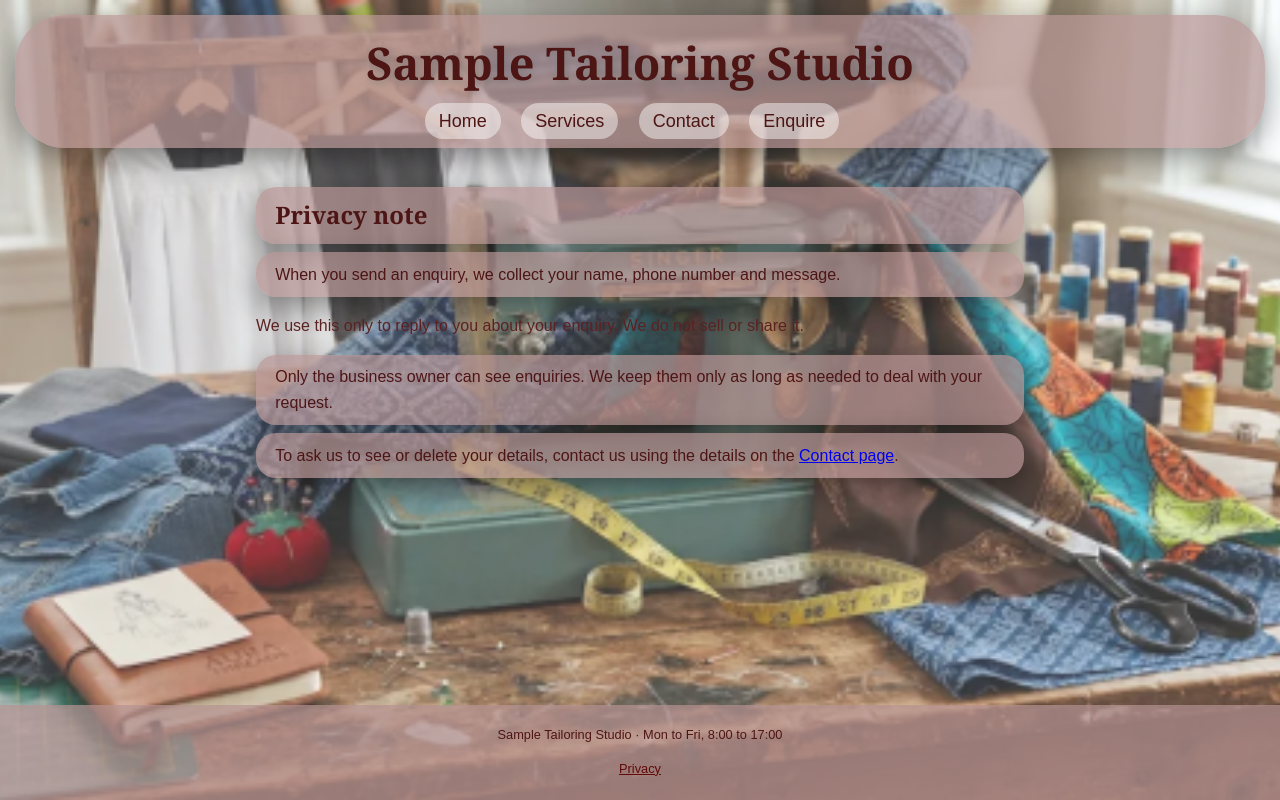
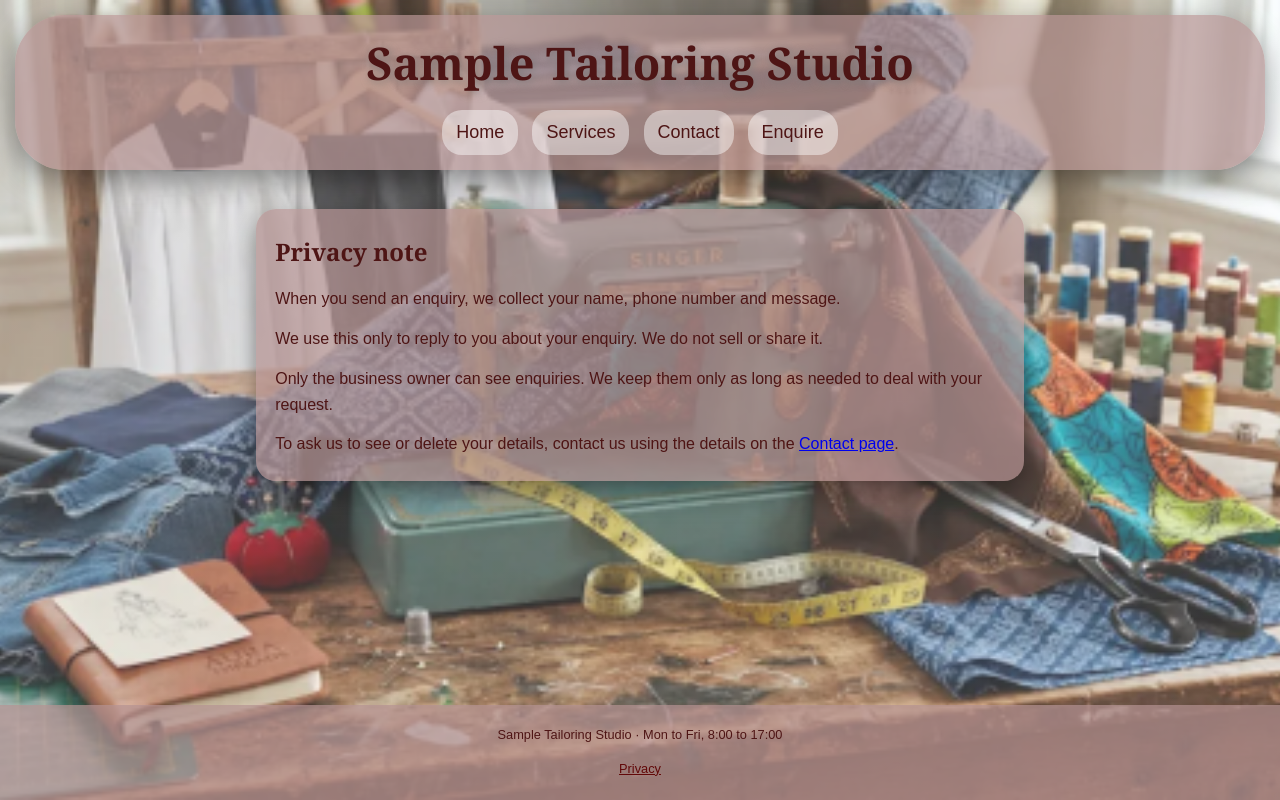
Before and after one commit to sk518x/tailoring-site, a Flask app: page /privacy in a window 1280 px wide. Run offline with Flask 3, Linux system fonts and the light colour scheme.

Commit message:
Style privacy page, menu buttons and admin login

```diff
--- a/static/style.css
+++ b/static/style.css
@@ -44,14 +44,15 @@ header h1 {
 }
 
 nav a {
+  display: inline-block;
   color: #4e1515;
+  background: rgba(255, 255, 255, 0.45);
   padding: 8px 14px;
-  margin-right: 1rem;
+  margin: 0.2rem 0.3rem;
   font-size: 18px;
   text-decoration: none;
   border-radius: 20px;
   transition: all 0.3s ease;
-  background: rgba(255, 255, 255, 0.45);
 }
 
 nav a:hover {
--- a/templates/admin_login.html
+++ b/templates/admin_login.html
@@ -1,5 +1,6 @@
 {% extends "base.html" %} {% block title %}Admin login - {{ business_name }}{%
 endblock %} {% block content %}
+<div class="glass-card">
 <h2>Admin login</h2>
 
 {% if error %}
@@ -13,4 +14,5 @@ endblock %} {% block content %}
   </p>
   <button type="submit">Log in</button>
 </form>
+</div>
 {% endblock %}
--- a/templates/privacy.html
+++ b/templates/privacy.html
@@ -1,17 +1,19 @@
 {% extends "base.html" %} {% block title %}Privacy - {{ business_name }}{%
 endblock %} {% block content %}
-<h2 class="panel">Privacy note</h2>
-<p class="panel">When you send an enquiry, we collect your name, phone number and message.</p>
+<div class="panel">
+<h2>Privacy note</h2>
+<p>When you send an enquiry, we collect your name, phone number and message.</p>
 <p>
   We use this only to reply to you about your enquiry. We do not sell or share
   it.
 </p>
-<p class="panel">
+<p >
   Only the business owner can see enquiries. We keep them only as long as needed
   to deal with your request.
 </p>
-<p class="panel">
+<p >
   To ask us to see or delete your details, contact us using the details on the
   <a href="/contact">Contact page</a>.
 </p>
+</div>
 {% endblock %}
```
